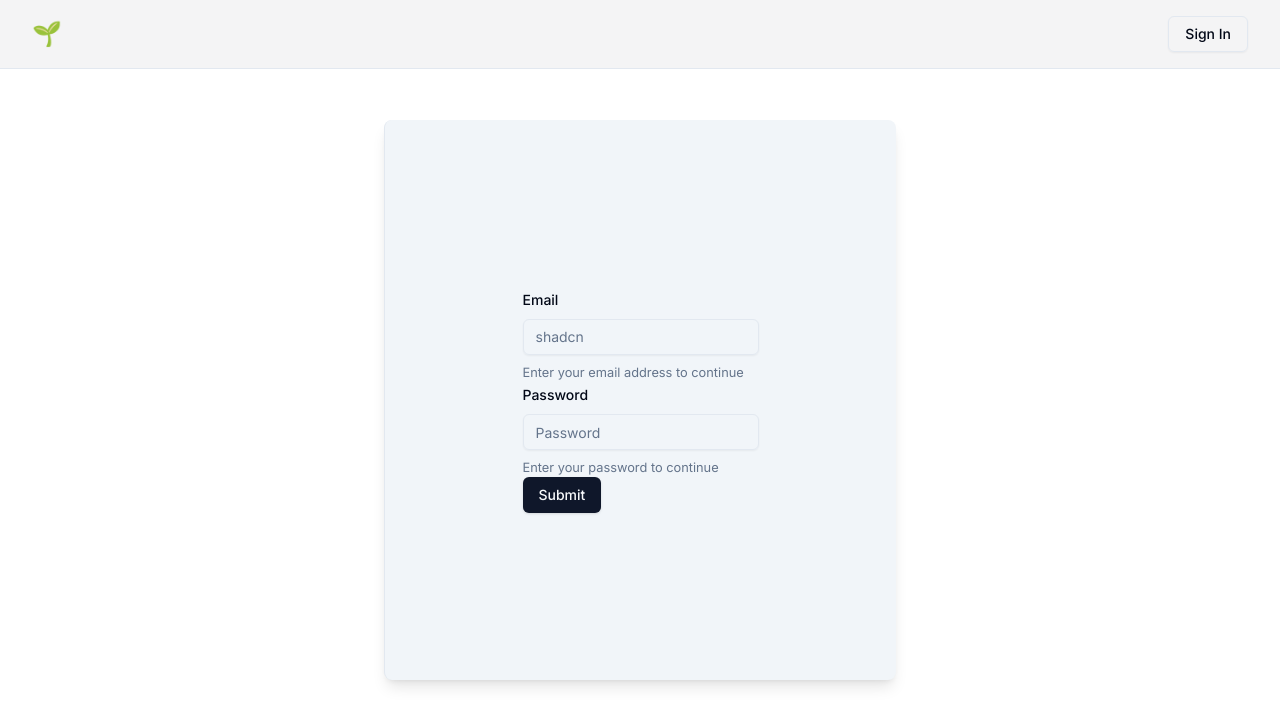
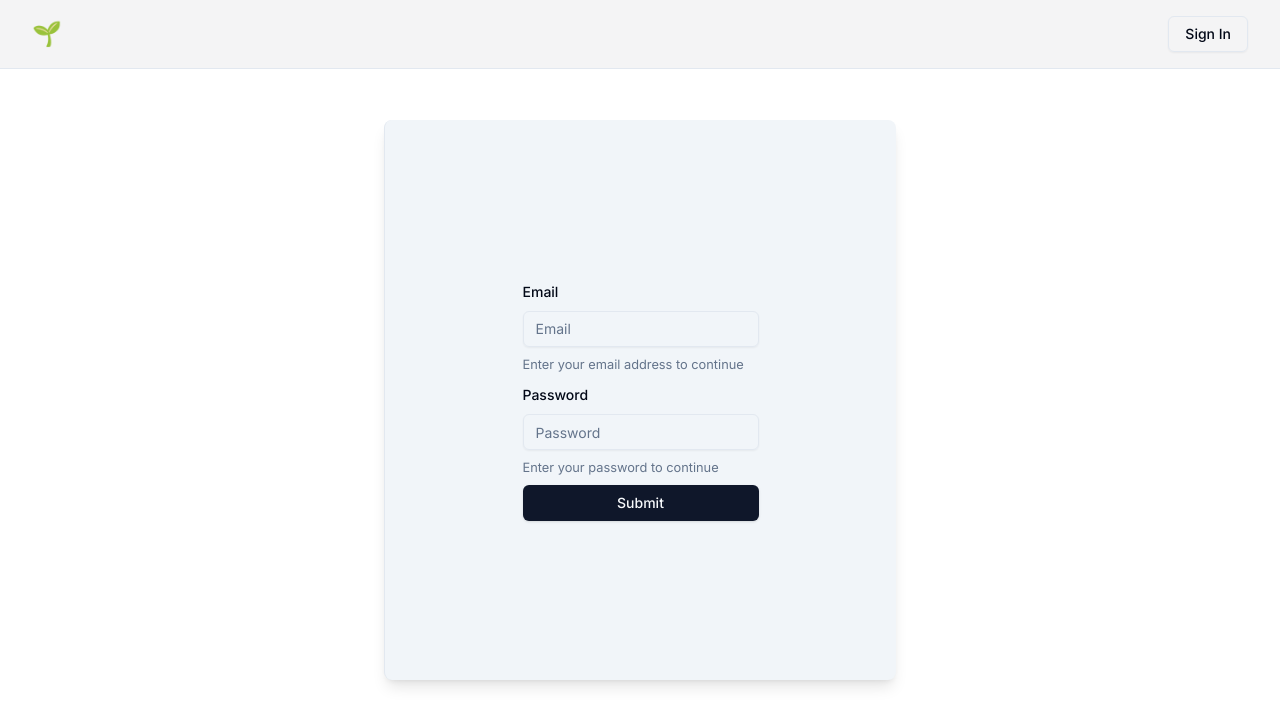
Before and after one commit to KennedyMungai/SimpleAuthUI, a Next.js app: page /sign-in in a window 1280 px wide. Shown: the top 726 px of the page. Built offline with nearby package versions, Linux system fonts and the light colour scheme.

Commit message:
Added the email placeholder

```diff
--- a/components/Form/SignInForm.tsx
+++ b/components/Form/SignInForm.tsx
@@ -33,6 +33,7 @@ const SignInForm = (props: Props) => {
   return (
     <Form {...form}>
       <form onSubmit={form.handleSubmit(onSubmit)} className="w-full">
+        <div className="space-y-2">
           <FormField
             control={form.control}
             name="email"
@@ -40,7 +41,7 @@ const SignInForm = (props: Props) => {
               <FormItem>
                 <FormLabel>Email</FormLabel>
                 <FormControl>
-                <Input placeholder="shadcn" {...field} />
+                  <Input placeholder="Email" {...field} />
                 </FormControl>
                 <FormDescription>
                   Enter your email address to continue
@@ -58,12 +59,17 @@ const SignInForm = (props: Props) => {
                 <FormControl>
                   <Input placeholder="Password" {...field} type="password" />
                 </FormControl>
-              <FormDescription>Enter your password to continue</FormDescription>
+                <FormDescription>
+                  Enter your password to continue
+                </FormDescription>
                 <FormMessage />
               </FormItem>
             )}
           />
-        <Button type="submit">Submit</Button>
+          <Button type="submit" className="w-full mt-2">
+            Submit
+          </Button>
+        </div>
       </form>
     </Form>
   );
```
Lines whose indentation alone changed are shown as unchanged.
